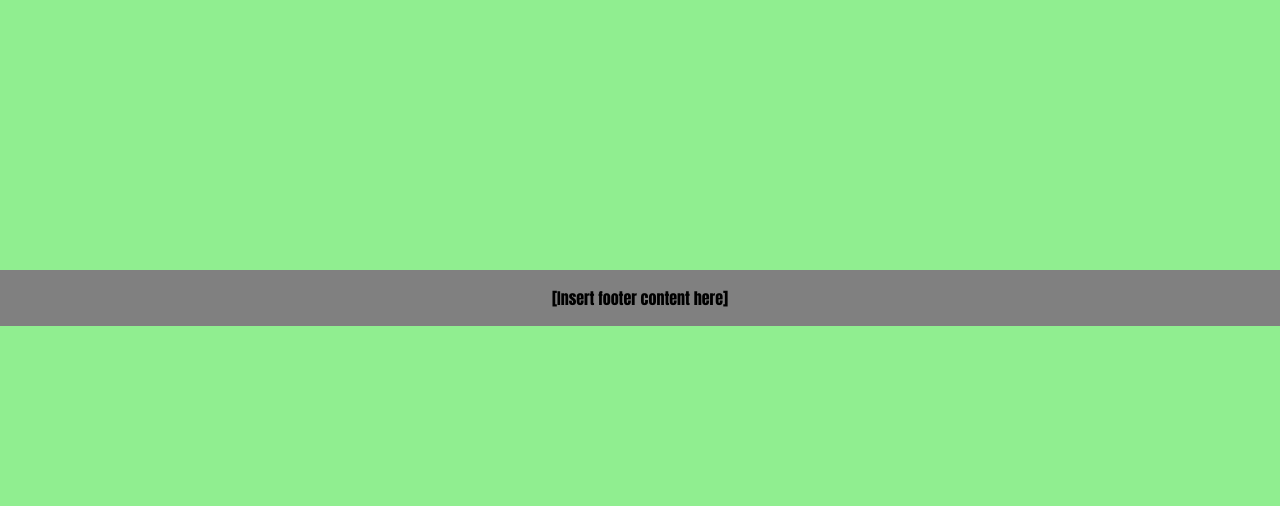
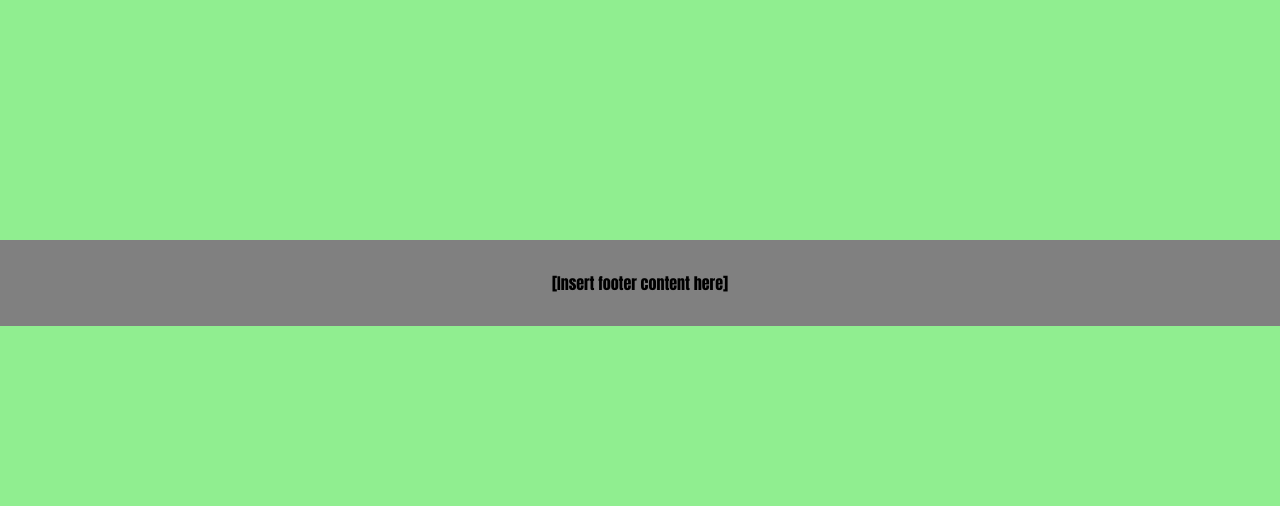
Before and after one commit to marleywall9080/ToKa_fitness_app, a Flask app: page /diet in a window 1280 px wide. Shown: the part 474-980 px from the top of the page. Before the commit the page ends 800 px from the top, so only its background shows below. Run offline with Flask 3, Linux system fonts and the light colour scheme; a user stored in the database is signed in; data comes from the database, SQL or seed files in the repository; both versions use the stored data as it was after the commit.

Commit message:
added a tier system to the videos and fixed some content with the footer

```diff
--- a/app.py
+++ b/app.py
@@ -97,7 +97,7 @@ def home():
     conn.row_factory = sqlite3.Row
     cursor.execute("SELECT  * FROM advice ORDER BY RANDOM() LIMIT 1") # code from geek for geeks, randomly scrambles the order of data in the database and then takes the first one
     records = cursor.fetchall() # sets up a variable with all the selected data in it
-    cursor.execute("SELECT * FROM videos ORDER BY RANDOM() LIMIT 1")
+    cursor.execute("SELECT * FROM videos WHERE tier = ? ORDER BY RANDOM() LIMIT 1", ("standard",))
     videos = cursor.fetchall()
     return render_template("home.html", username=current_user.username, records = records, videos=videos, font_size=font_size) # renders the html page and sends the selected data
 
@@ -184,10 +184,14 @@ def personal_trainer():
 def videos():
     conn = sqlite3.connect("advice.db")
     cursor = conn.cursor()
-
-    cursor.execute("SELECT * FROM videos") # selects all data from the videos table
-    records = cursor.fetchall()
-    return render_template("videos.html", records=records, font_size=font_size, user=current_user.username)
+    if tier == "premium":
+        cursor.execute("SELECT * FROM videos") # selects all data from the videos table
+        records = cursor.fetchall()
+        return render_template("videos.html", records=records, font_size=font_size, user=current_user.username)
+    else:
+        cursor.execute("SELECT * FROM videos WHERE tier = ?", ("standard",)) # selects all data from the videos table
+        records = cursor.fetchall()
+        return render_template("videos.html", records=records, font_size=font_size, user=current_user.username)
 
 # add videos page
 @app.route("/add_videos", methods=["POST", "GET"])
@@ -200,8 +204,9 @@ def add_videos():
 
             video_link = request.form.get("video_link")
             type = request.form.get("type")
+            tier = request.form.get("tier")
 
-            cursor.execute("INSERT INTO videos (video_link, advice_type) VALUES (?, ?)", (video_link, type))
+            cursor.execute("INSERT INTO videos (video_link, advice_type, tier) VALUES (?, ?, ?)", (video_link, type, tier))
             conn.commit()
             return redirect(url_for("videos"))
         return render_template("add_videos.html", font_size=font_size)
--- a/static/large_style.css
+++ b/static/large_style.css
@@ -75,7 +75,9 @@ tr:nth-child(odd){
 }
 
 .footer{
-    position: fixed;
+    position: sticky;
+    margin-top: 420px;
+    padding: 25px;
     left: 0;
     bottom: 0;
     width: 100%;
--- a/static/medium_style.css
+++ b/static/medium_style.css
@@ -46,7 +46,9 @@ tr:nth-child(odd){
 }
 
 .footer{
-    position: fixed;
+    position: sticky;
+    margin-top: 580px;
+    padding: 15px;
     left: 0;
     bottom: 0;
     width: 100%;
--- a/static/small_style.css
+++ b/static/small_style.css
@@ -59,7 +59,9 @@ tr:nth-child(odd){
 }
 
 .footer{
-    position: fixed;
+    position: sticky;
+    margin-top: 700px;
+    padding: 10px;
     left: 0;
     bottom: 0;
     width: 100%;
--- a/templates/videos.html
+++ b/templates/videos.html
@@ -6,6 +6,7 @@
     <tr>
         <th>Video</th>
         <th>Type</th>
+        <th>Tier</th>
     </tr>
     {% for record in records %}
     <tr>
@@ -14,6 +15,7 @@
             allow="accelerometer; autoplay; clipboard-write; encrypted-media; gyroscope; picture-in-picture; web-share" referrerpolicy="strict-origin-when-cross-origin" allowfullscreen></iframe> <!-- you can find embed code directly on youtube-->
         </td>
         <td>{{ record[2] }}</td>
+        <td>{{ record[3] }}</td>
         {% if user == "admin" %}
         <td>
             <form action="/delete" method="POST"> <!-- makes the button go to the delete function-->
```
Also changed, not shown: templates/add_videos.html (+7 -2 lines), advice.db.
